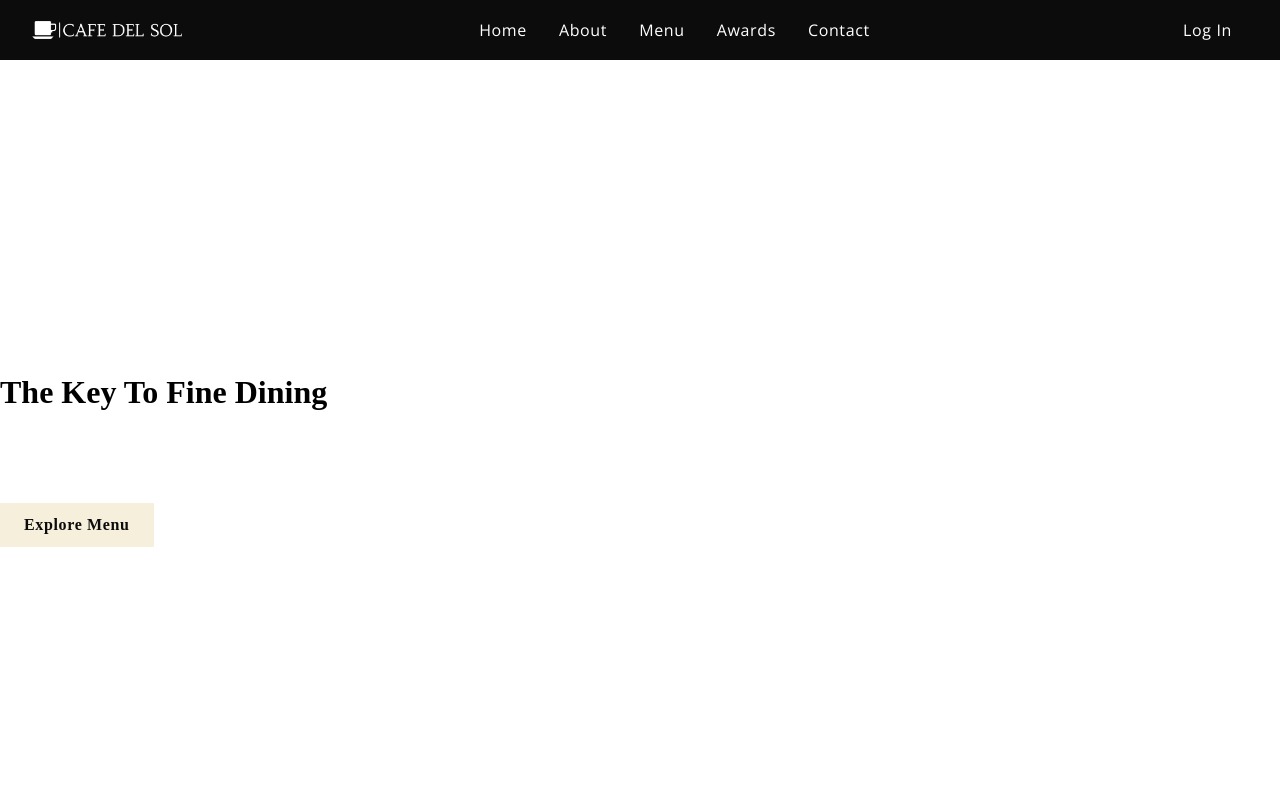
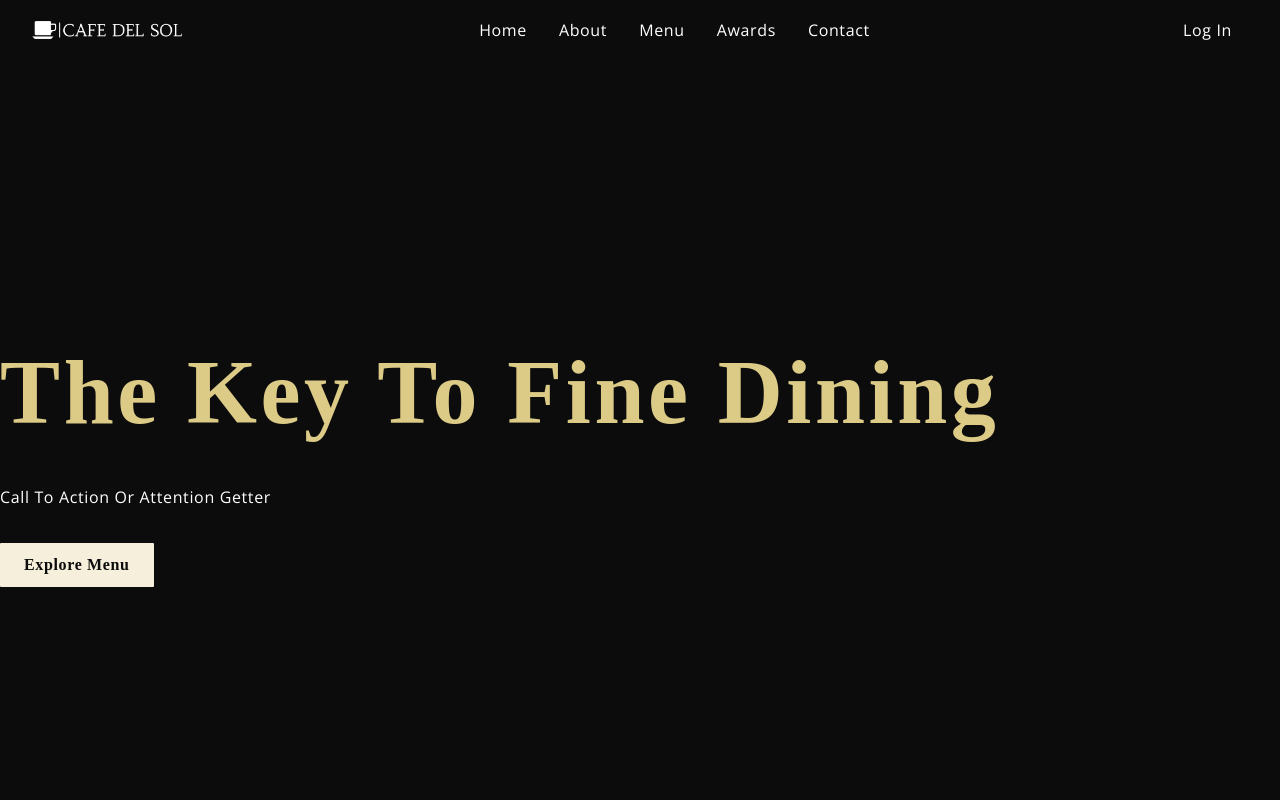
Before and after one commit to brosmar18/coffee-shop, a React (Create React App) app: page / in a window 1280 px wide. Shown: the top 800 px of the page. Built offline with nearby package versions, Linux system fonts and the light colour scheme; a web font is replaced by a local one.

Commit message:
app__header-h1 styles added

```diff
--- a/src/container/Header/Header.css
+++ b/src/container/Header/Header.css
@@ -1,3 +1,13 @@
 .app__header {
     background-color: var(--color-black);
 }
+
+.app__header-h1 {
+    font-family: var(--font-base);
+    color: var(--color-golden);
+    font-weight: 700;
+    letter-spacing: 0.04em;
+    text-transform: capitalize;
+    line-height: 117px;
+    font-size: 90px;
+}
--- a/src/container/Header/Header.jsx
+++ b/src/container/Header/Header.jsx
@@ -2,6 +2,7 @@ import React from 'react';
 
 import { SubHeading } from '../../components';
 import { images } from '../../constants';
+import './Header.css';
 
 const Header = () => {
     return (
```
